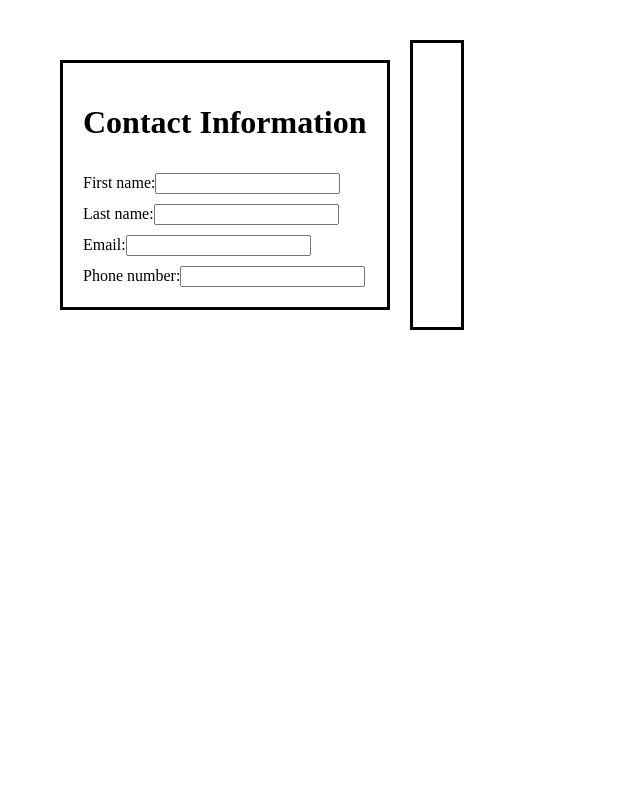
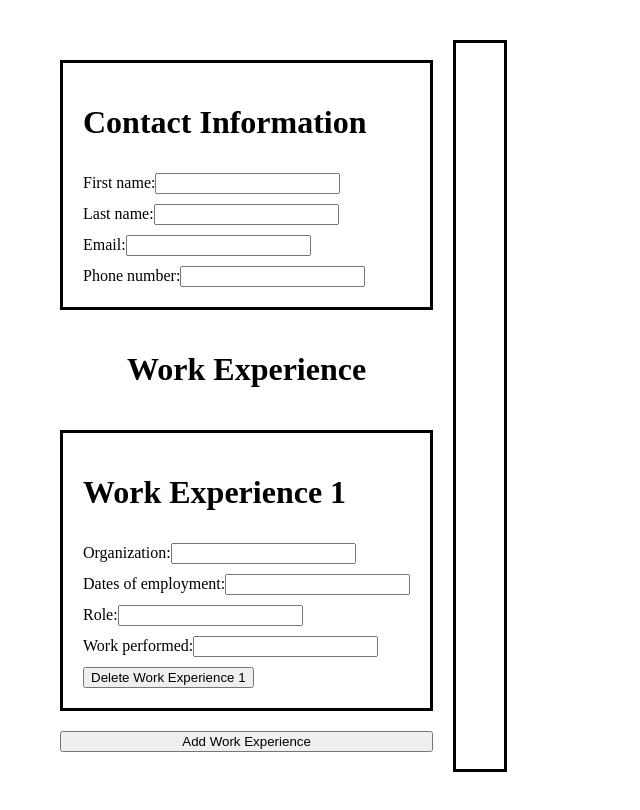
Before and after one commit to PeterHellmuth/cv-application, a React (Vite) app: page / in a window 1280 px wide. Shown: the whole page, without its empty margins (0-640 px from the left). Built offline with nearby package versions, Linux system fonts and the light colour scheme.

Commit message:
Add logic for add/remove modular sections

```diff
--- a/src/App.jsx
+++ b/src/App.jsx
@@ -2,6 +2,7 @@ import { useState } from 'react'
 import reactLogo from './assets/react.svg'
 import viteLogo from '/vite.svg'
 import FormSection from './Components/FormSection.jsx'
+import ModularSection from './Components/ModularSection.jsx'
 import CVResult from './Components/CVResult'
 import './App.css'
 
@@ -11,28 +12,61 @@ function App() {
   const [email, setEmail] = useState('')
   const [phone, setPhone] = useState('')
 
-  const contactProps = [
-    "Contact Information",
-    ["First name:", firstName, setFirstName],
-    ["Last name:", lastName, setLastName],
-    ["Email:", email, setEmail],
-    ["Phone number:", phone, setPhone]
-  ]
+  const contactInfoName = "Contact Information";
+  const contactInfoProps = [  {label: "First name:", value: firstName, setValue: setFirstName},
+  {label:"Last name:", value:lastName, setValue:setLastName},
+  {label:"Email:", value:email, setValue:setEmail},
+  {label:"Phone number:", value:phone, setValue:setPhone}]
 
 
+  const workExperienceName = "Work Experience";
+  const [workExperiencePropSets, setWorkExperiencePropSets] = useState([[  {label: "Organization:", value: ''},
+  {label:"Dates of employment:", value:''},
+  {label:"Role:", value:''},
+  {label:"Work performed:", value:''},
+{label: "Deleted", value: false}]]);
 
+function setWorkExperiencePropValue(index, value, propSet){
+  let propSetIndex = workExperiencePropSets.indexOf(propSet);
+  let newList = workExperiencePropSets;
+  newList[propSetIndex][index].value = value;
+  setWorkExperiencePropSets(newList);
+}
+
+function removeWorkExperience(propSet){
+  let index = workExperiencePropSets.indexOf(propSet);
+  let newList = workExperiencePropSets;
+  newList.splice(index, 1);
+  setWorkExperiencePropSets(newList);
+}
+
+function addWorkExperience(){
+  let newList = workExperiencePropSets;
+  newList.push([  {label: "Organization:", value: ''},
+  {label:"Dates of employment:", value:''},
+  {label:"Role:", value:''},
+  {label:"Work performed:", value:''},
+{label: "Deleted", value: false}]);
+setWorkExperiencePropSets(newList);
+}
 
   return (
     <>
       <div className="controls-container">
-        <FormSection contactProps = {contactProps}></FormSection>
-
+        <FormSection formName={contactInfoName} formProps = {contactInfoProps}></FormSection>
+        <ModularSection formName={workExperienceName} propSetList={workExperiencePropSets} removePropSet={removeWorkExperience} setListValue={setWorkExperiencePropValue} addPropSet ={addWorkExperience}></ModularSection>
       </div>
       <div className="cv-result">
         <CVResult firstName={firstName} lastName={lastName} email={email} phone={phone}></CVResult>
+
       </div>
     </>
   )
 }
 
+
+
+
+
+
 export default App
--- a/src/Components/FormSection.jsx
+++ b/src/Components/FormSection.jsx
@@ -1,15 +1,27 @@
-function FormSection({contactProps}){
-const title = contactProps[0];
+function FormSection({formName, formProps, removePropSet = null, setListValue = null}){
+const title = formName;
+let canDelete = null;
+ const inputFields = formProps.map((prop, index) =>{
+  if(setListValue){
+    if(prop.label!="Deleted"){
+      return (<label key={index}>{prop.label}<input value={prop.value} onChange={(e) => setListValue(index, e.target.value, formProps)} key={index}></input></label>)
+    } else{
+      canDelete = true;
+    }
+  } else{
+      return (<label key={index}>{prop.label}<input value={prop.value} onChange={(e) => prop.setValue(e.target.value)} key={index}></input></label>)
+  }
+});
 
-const inputFields = contactProps.map((prop, index) =>{
-  if(index > 0){
-    return (<label key={index}>{prop[0]}<input value={prop[1]} onChange={(e) => prop[2](e.target.value)} key={index}></input></label>)
-  }
-})
+let deleteButton = null;
+if(canDelete){
+  deleteButton = (<button onClick={() => removePropSet(formProps)}>Delete {formName}</button>);
+}
 return(
 <div className="form-section">
 <h1>{title}</h1>
   {inputFields}
+  {deleteButton}
 </div>)
 }
 
--- /dev/null
+++ b/src/Components/ModularSection.jsx
@@ -0,0 +1,16 @@
+import FormSection from "./FormSection";
+
+function ModularSection({formName, propSetList, removePropSet, setListValue, addPropSet}){
+  return (
+    <>
+      <h1>{formName}</h1>
+      {  propSetList.map((propSet, index)=> {
+    return (
+    <FormSection key={index} formName={formName+" "+(index+1)} formProps={propSet} removePropSet={removePropSet} setListValue={setListValue}></FormSection>)
+    })}
+      <button onClick={addPropSet}>Add {formName}</button>
+    </>
+  );
+}
+
+export default ModularSection
```
